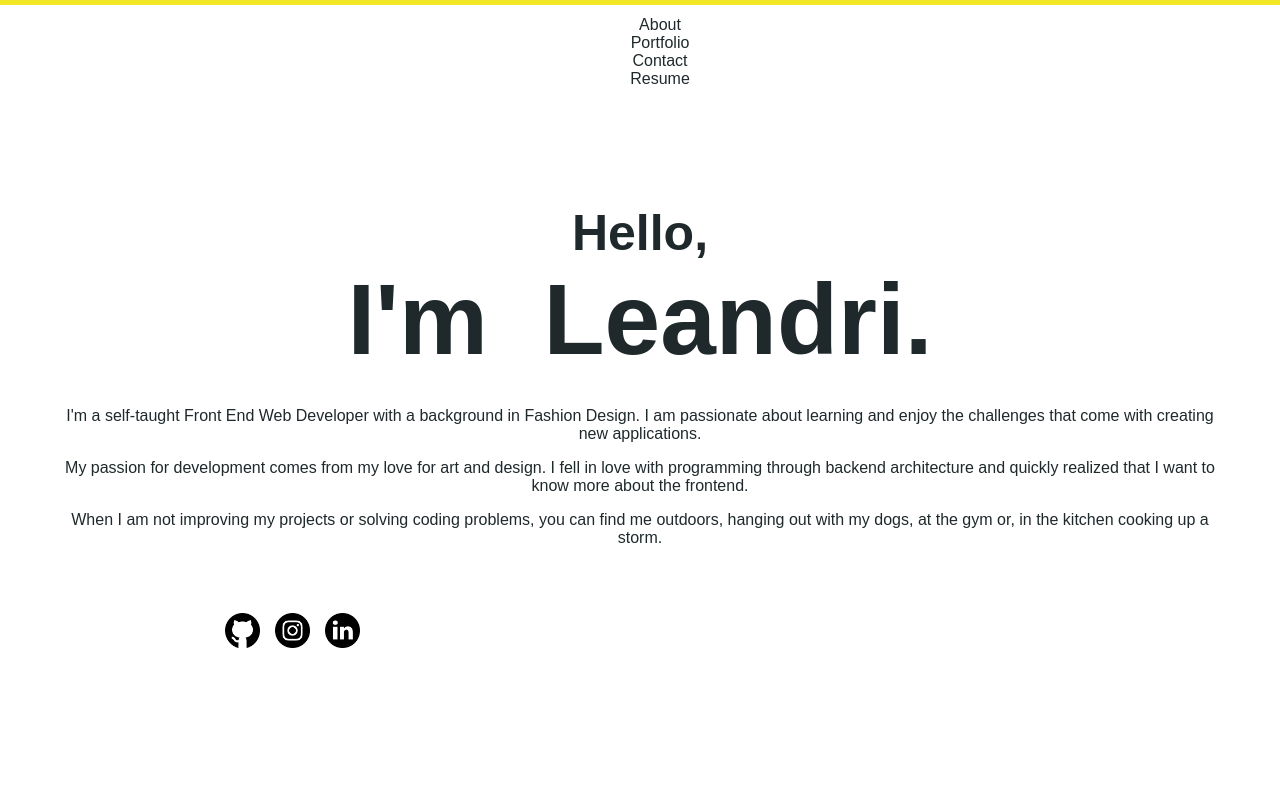
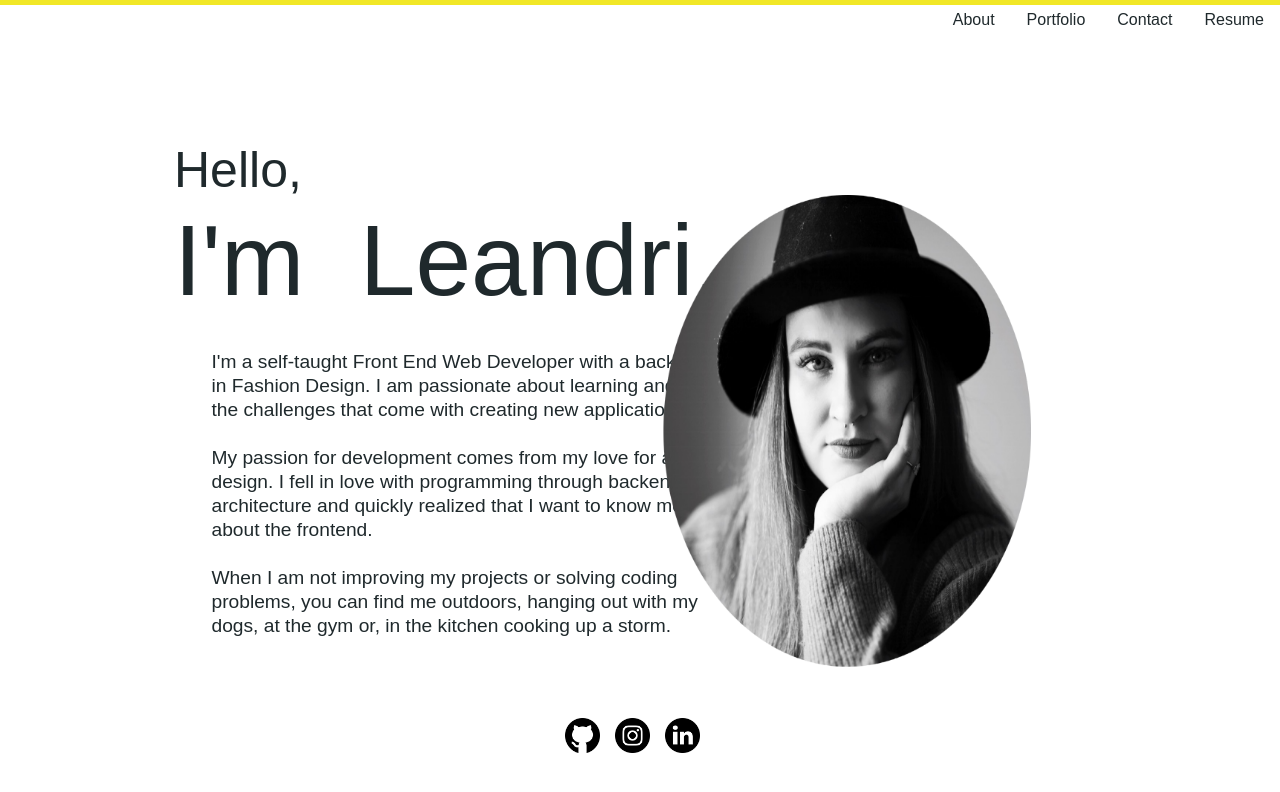
Before and after one commit to LeandriB/you_found_beavis_2.0, a React (Create React App) app: page / in a window 1280 px wide. Shown: the top 792 px of the page. Built offline with nearby package versions, Linux system fonts and the light colour scheme.

Commit message:
refactor and update styling

```diff
--- a/public/index.html
+++ b/public/index.html
@@ -24,7 +24,8 @@
       work correctly both with client-side routing and a non-root public URL.
       Learn how to configure a non-root public URL by running `npm run build`.
     -->
-    <title>React App</title>
+    <link rel="stylesheet" href="https://cdn.jsdelivr.net/npm/bootstrap@4.0.0/dist/css/bootstrap.min.css" integrity="sha384-Gn5384xqQ1aoWXA+058RXPxPg6fy4IWvTNh0E263XmFcJlSAwiGgFAW/dAiS6JXm" crossorigin="anonymous">
+    <title>LeandriB</title>
   </head>
   <body>
     <noscript>You need to enable JavaScript to run this app.</noscript>
--- a/src/App.js
+++ b/src/App.js
@@ -1,4 +1,3 @@
-import './App.css'; // currently overrides some of my CSS fix this
 import Header from './components/Header'
 import Footer from './components/Footer';
 
--- a/src/components/About/index.js
+++ b/src/components/About/index.js
@@ -2,7 +2,7 @@ import React from "react";
 
 function About() {
     return (
-        <div>
+        <section className="welcome">
             <h1>
                 <span className="small">Hello,</span>
                 <span className="ease-right-expand">
@@ -21,15 +21,19 @@ function About() {
                 I am passionate about learning and enjoy the challenges that come
                 with creating new applications.
             </p>
+            &nbsp;
             <p className="about-text">
                 My passion for development comes from my love for art and design. I fell in love with
                 programming through backend architecture and quickly realized that I want to know more about the frontend.
             </p>
+            &nbsp;
             <p className="about-text">
                 When I am not improving my projects or solving coding problems, you can find me outdoors, hanging out with my dogs,
                 at the gym or, in the kitchen cooking up a storm.
             </p>
-        </div>
+            <section className="home-image-container"></section>
+            <img className="home-image" src="../assets/images/me.png"/>
+        </section>
     )
 }
 
--- a/src/components/Header/index.js
+++ b/src/components/Header/index.js
@@ -27,6 +27,8 @@ function Header() {
     return(
         <section>
             <section className="top-line"></section>
+            <section className="home-container">
+                <section className="home-body"></section>
                 <header>
                     <Navigation
                         pageSelected={pageSelected}
@@ -37,6 +39,7 @@ function Header() {
                     </main>
                 </header>
             </section>
+        </section>
     )
 }
 
--- a/src/components/Navigation/index.js
+++ b/src/components/Navigation/index.js
@@ -5,9 +5,9 @@ function Navigation(props) {
     const pages = [ "About", "Portfolio", "Contact", "Resume"  ]
 
     return (
-        <header>
+        <section>
             <nav>
-            <ul className="flex-row">
+                <ul className="flex-row nav justify-content-end">
                     {pages.map((page) => (
                     <li className={props.pageSelected === page ? "nav-item isActive" : "nav-item"}
                         key={page}
@@ -17,7 +17,8 @@ function Navigation(props) {
                     ))}
                 </ul>
             </nav>
-        </header>
+        </section>
+
     )
 }
 
--- a/src/index.css
+++ b/src/index.css
@@ -99,6 +99,49 @@ h1 {
   font-family:  Arial, Helvetica, sans-serif;
   font-size: 100px;
   margin: 50px 0 30px 0;
+  font-weight: 500;
+}
+
+
+/* .home-container {
+  height: 100%;
+  display: flex;
+  flex-direction: row;
+}
+
+.home-body {
+  margin: 0;
+  flex-grow: 1;
+  height: 100vh;
+} */
+
+/* .home-image-container {
+  height: 100vh;
+  width: 45vw;
+  background-color: var(--accent);
+} */
+
+.home-image {
+  position: absolute;
+  right: 15rem;
+  top: 12rem;
+  width: 30vw;
+  height: 60vh;
+  background-position: center;
+  background-repeat: no-repeat;
+}
+
+.about-text {
+  font-size: 1.2rem;
+  line-height: 1.5rem;
+  margin: auto;
+  width: 525px;
+}
+
+nav {
+  flex: auto;
+  text-align: center;
+  display: block;
 }
 
 /* Form set up and display */
@@ -158,7 +201,7 @@ button:hover {
 .social-container {
   display: flex;
   flex-wrap: wrap;
-  width: 600px;
+  width: 100%;
   justify-content: center;
 
 }
```
Also changed, not shown: 1 other file (tests, documents, lock files or other folders). Lines whose indentation alone changed are shown as unchanged.
